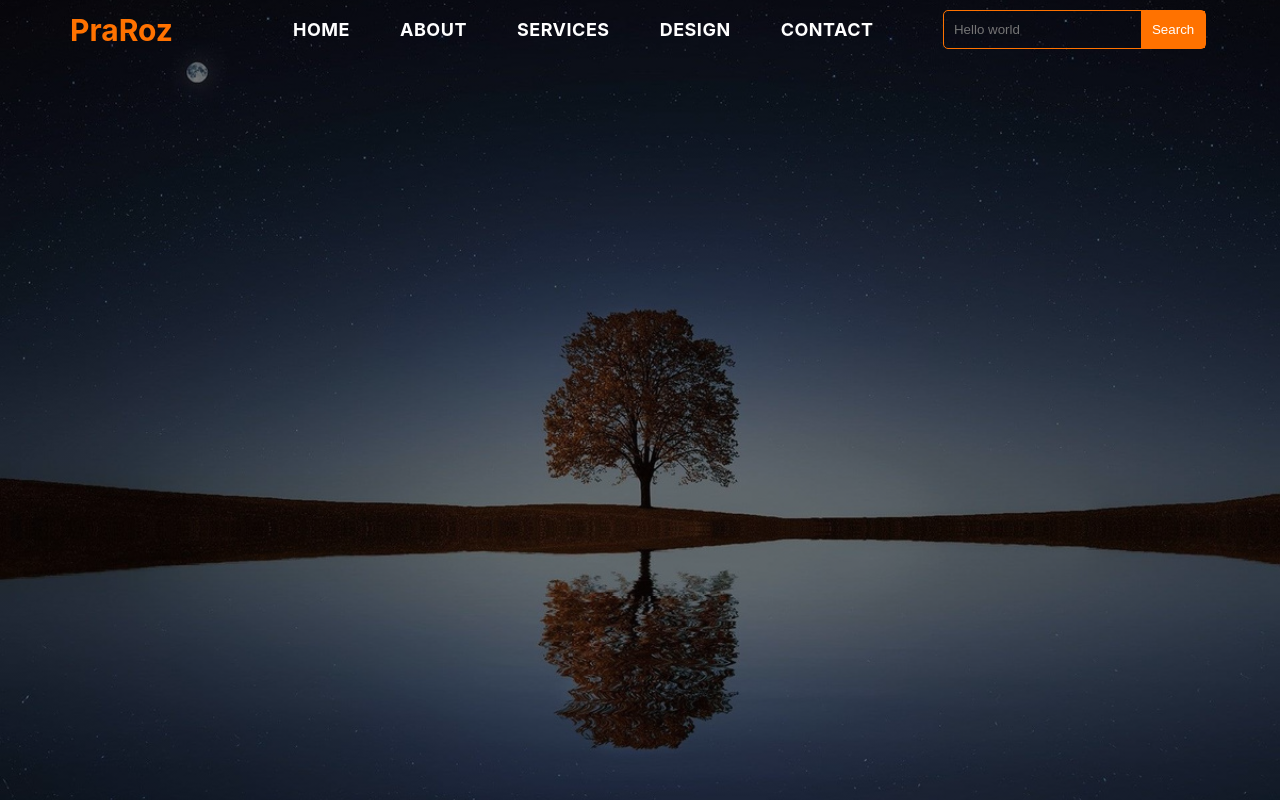
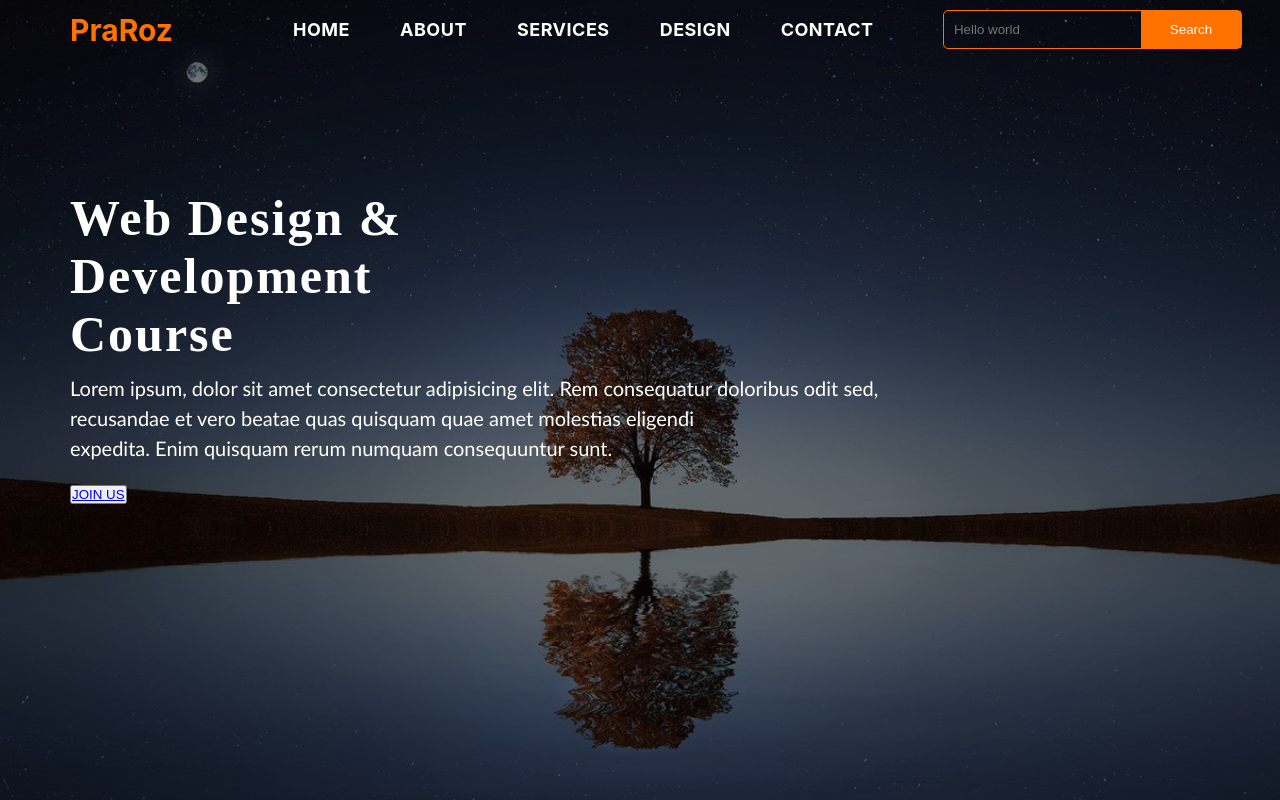
Before and after one commit to Andrew-Marfo/literate-palm-tree, a React (Create React App) app: page / in a window 1280 px wide. Built offline with nearby package versions, Linux system fonts and the light colour scheme.

Commit message:
body content design

```diff
--- a/src/App.js
+++ b/src/App.js
@@ -3,6 +3,7 @@ import { Component } from "react";
 import NavBar from "./components/nav-bar/nav-bar";
 import './App.css';
 import './components/nav-bar/nav-bar.css'
+import Body from "./components/body/body";
 
 
 class App extends Component{
@@ -11,6 +12,7 @@ class App extends Component{
     return (
       <div className="app">
         <NavBar/>
+        <Body/>
       </div>
     )
   }
--- a/src/components/body/body.css
+++ b/src/components/body/body.css
@@ -0,0 +1,20 @@
+.content {
+  margin-left: 70px;
+  margin-top: 140px;
+}
+
+.content h1 {
+  color: white;
+  font-family: "Times New Roman";
+  font-size: 50px;
+  letter-spacing: 2px;
+}
+
+.par {
+  color: white;
+  font-size: 20px;
+  margin-top: 10px;
+  margin-bottom: 20px;
+  font-family: "Gill Sans", "Gill Sans MT", Calibri, "Trebuchet MS", sans-serif;
+  line-height: 30px;
+}
--- a/src/components/body/body.jsx
+++ b/src/components/body/body.jsx
@@ -0,0 +1,22 @@
+import { Component } from "react";
+
+import './body.css'
+
+class Body extends Component {
+
+    render() {
+        return (
+            <div className="content">
+                <h1>Web Design & <br />Development <br />Course</h1>
+                <p className="par">
+                    Lorem ipsum, dolor sit amet consectetur adipisicing elit. Rem consequatur doloribus odit sed, <br />
+                    recusandae et vero beatae quas quisquam quae amet molestias eligendi <br />
+                    expedita. Enim quisquam rerum numquam consequuntur sunt.
+                </p>
+                <button className="cn"><a href="#">JOIN US</a></button>
+            </div>
+        )
+    }
+}
+
+export default Body
--- a/src/components/nav-bar/nav-bar.css
+++ b/src/components/nav-bar/nav-bar.css
@@ -72,6 +72,7 @@ li {
 }
 
 .ctn {
+  width: 100px;
   padding: 10px;
   background-color: #ff7200;
   border: 1px solid #ff7200;
```
